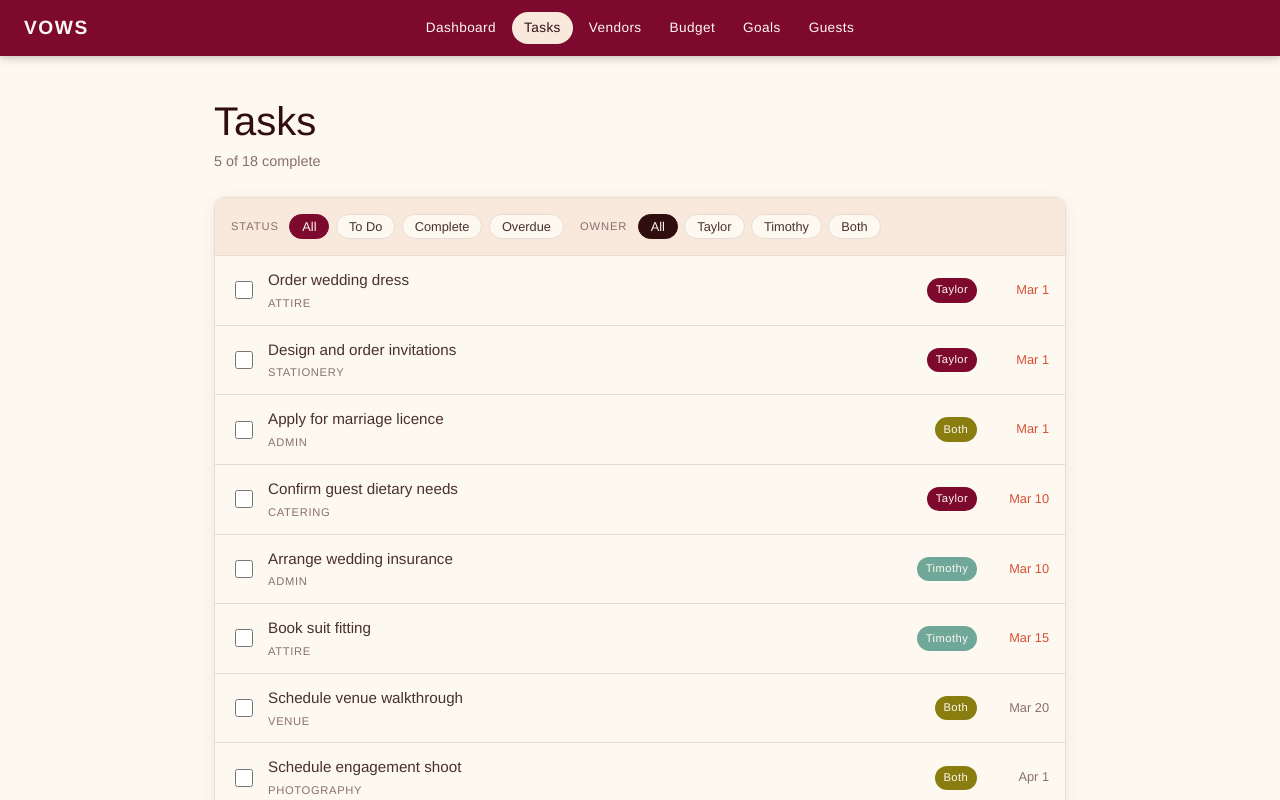
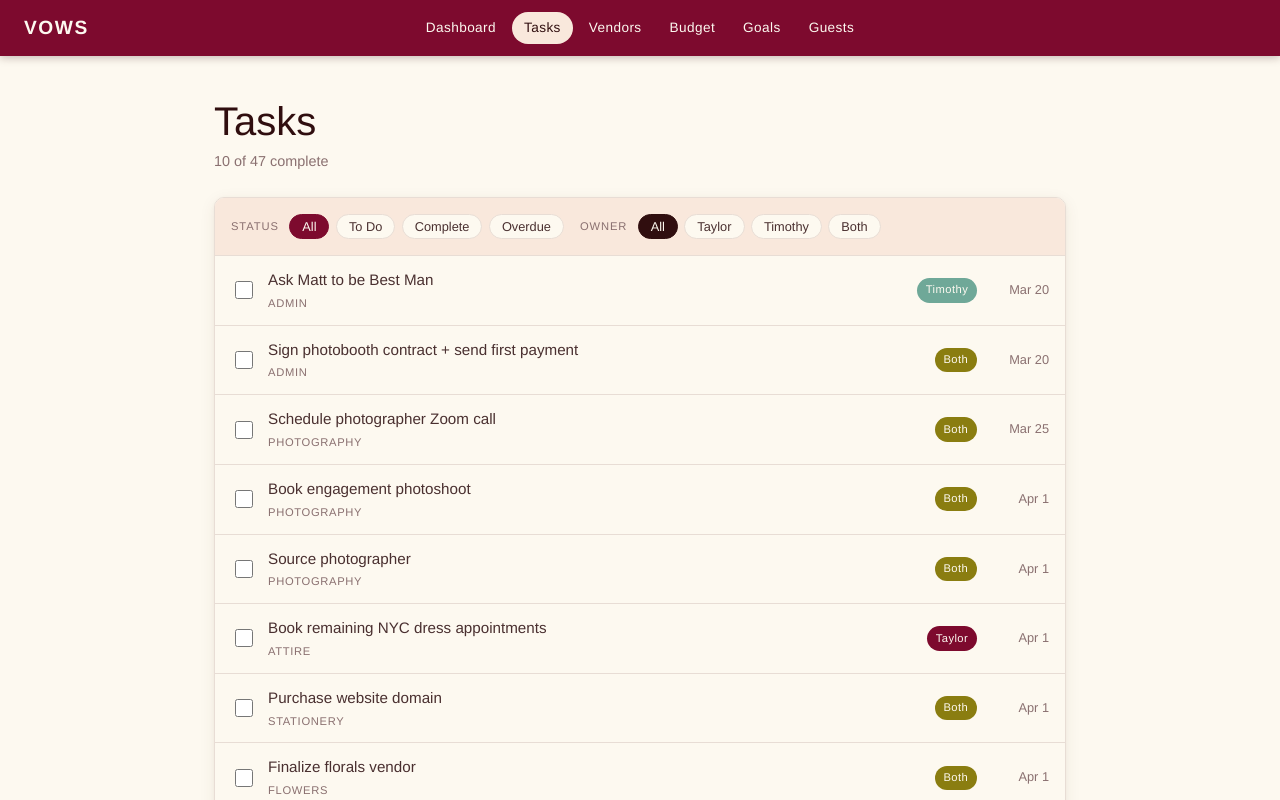
Before and after one commit to timothyryanwalker/wedding-planner, a React (Vite) app: page /tasks in a window 1280 px wide. Shown: the top 800 px of the page. Built offline with nearby package versions, Linux system fonts and the light colour scheme.

Commit message:
Replace sample tasks with real wedding tasks

```diff
--- a/src/pages/Tasks.jsx
+++ b/src/pages/Tasks.jsx
@@ -8,24 +8,53 @@ import TaskCard   from '../components/TaskCard'
 import TaskFilter from '../components/TaskFilter'
 
 const SAMPLE_TASKS = [
-  { id:  1, title: 'Book the venue',                  completed: true,  dueDate: '2026-03-01', owner: 'Both',    category: 'Venue'        },
-  { id:  2, title: 'Schedule venue walkthrough',      completed: false, dueDate: '2026-03-20', owner: 'Both',    category: 'Venue'        },
-  { id:  3, title: 'Finalise catering menu',          completed: false, dueDate: '2026-04-15', owner: 'Taylor',  category: 'Catering'     },
-  { id:  4, title: 'Confirm guest dietary needs',     completed: false, dueDate: '2026-03-10', owner: 'Taylor',  category: 'Catering'     },
-  { id:  5, title: 'Book photographer',               completed: true,  dueDate: '2026-02-01', owner: 'Both',    category: 'Photography'  },
-  { id:  6, title: 'Schedule engagement shoot',       completed: false, dueDate: '2026-04-01', owner: 'Both',    category: 'Photography'  },
-  { id:  7, title: 'Choose florist',                  completed: true,  dueDate: '2026-02-15', owner: 'Taylor',  category: 'Flowers'      },
-  { id:  8, title: 'Finalise floral arrangements',    completed: false, dueDate: '2026-05-01', owner: 'Taylor',  category: 'Flowers'      },
-  { id:  9, title: 'Order wedding dress',             completed: false, dueDate: '2026-03-01', owner: 'Taylor',  category: 'Attire'       },
-  { id: 10, title: 'Book suit fitting',               completed: false, dueDate: '2026-03-15', owner: 'Timothy', category: 'Attire'       },
-  { id: 11, title: 'Book DJ / band',                  completed: false, dueDate: '2026-04-30', owner: 'Timothy', category: 'Music'        },
-  { id: 12, title: 'Build ceremony playlist',         completed: false, dueDate: '2026-06-01', owner: 'Both',    category: 'Music'        },
-  { id: 13, title: 'Design and order invitations',    completed: false, dueDate: '2026-03-01', owner: 'Taylor',  category: 'Stationery'   },
-  { id: 14, title: 'Send save-the-dates',             completed: true,  dueDate: '2026-02-01', owner: 'Both',    category: 'Stationery'   },
-  { id: 15, title: 'Research honeymoon destinations', completed: true,  dueDate: '2026-02-28', owner: 'Both',    category: 'Honeymoon'    },
-  { id: 16, title: 'Book honeymoon flights',          completed: false, dueDate: '2026-05-15', owner: 'Timothy', category: 'Honeymoon'    },
-  { id: 17, title: 'Apply for marriage licence',      completed: false, dueDate: '2026-03-01', owner: 'Both',    category: 'Admin'        },
-  { id: 18, title: 'Arrange wedding insurance',       completed: false, dueDate: '2026-03-10', owner: 'Timothy', category: 'Admin'        },
+  { id:  1, title: 'Ask Matt to be Best Man',                       completed: false, dueDate: '2026-03-20', owner: 'Timothy', category: 'Admin',       priority: 'High'   },
+  { id:  2, title: 'Sign photobooth contract + send first payment', completed: false, dueDate: '2026-03-20', owner: 'Both',    category: 'Admin',       priority: 'High'   },
+  { id:  3, title: 'Book engagement photoshoot',                    completed: false, dueDate: '2026-04-01', owner: 'Both',    category: 'Photography', priority: 'High'   },
+  { id:  4, title: 'Source photographer',                           completed: false, dueDate: '2026-04-01', owner: 'Both',    category: 'Photography', priority: 'High'   },
+  { id:  5, title: 'Source videographer',                           completed: false, dueDate: '2026-05-01', owner: 'Both',    category: 'Photography', priority: 'Medium' },
+  { id:  6, title: 'Figure out who is marrying us',                 completed: false, dueDate: '2026-04-15', owner: 'Both',    category: 'Admin',       priority: 'High'   },
+  { id:  7, title: 'Book remaining NYC dress appointments',         completed: false, dueDate: '2026-04-01', owner: 'Taylor',  category: 'Attire',      priority: 'High'   },
+  { id:  8, title: 'Ceremony dress fitting/tailoring',              completed: false, dueDate: '2027-01-01', owner: 'Taylor',  category: 'Attire',      priority: 'Medium' },
+  { id:  9, title: 'Reception dress fitting/tailoring',             completed: false, dueDate: '2027-02-01', owner: 'Taylor',  category: 'Attire',      priority: 'Medium' },
+  { id: 10, title: 'Hair/makeup trial',                             completed: false, dueDate: '2027-03-01', owner: 'Taylor',  category: 'Attire',      priority: 'Medium' },
+  { id: 11, title: 'Spray tan',                                     completed: false, dueDate: '2027-05-25', owner: 'Taylor',  category: 'Attire',      priority: 'Low'    },
+  { id: 12, title: 'Manicure/pedicure',                             completed: false, dueDate: '2027-05-28', owner: 'Taylor',  category: 'Attire',      priority: 'Low'    },
+  { id: 13, title: 'Tuxedo fitting/tailoring',                      completed: false, dueDate: '2027-01-01', owner: 'Timothy', category: 'Attire',      priority: 'Medium' },
+  { id: 14, title: 'Haircut',                                       completed: false, dueDate: '2027-05-28', owner: 'Timothy', category: 'Attire',      priority: 'Low'    },
+  { id: 15, title: 'Design website',                                completed: false, dueDate: '2026-06-01', owner: 'Both',    category: 'Stationery',  priority: 'Medium' },
+  { id: 16, title: 'Design invitations',                            completed: false, dueDate: '2026-07-01', owner: 'Taylor',  category: 'Stationery',  priority: 'Medium' },
+  { id: 17, title: 'Design programmes',                             completed: false, dueDate: '2027-02-01', owner: 'Taylor',  category: 'Stationery',  priority: 'Low'    },
+  { id: 18, title: 'Build registry',                                completed: false, dueDate: '2026-05-01', owner: 'Both',    category: 'Admin',       priority: 'Medium' },
+  { id: 19, title: 'Purchase website domain',                       completed: false, dueDate: '2026-04-01', owner: 'Both',    category: 'Stationery',  priority: 'Medium' },
+  { id: 20, title: 'Schedule photographer Zoom call',               completed: false, dueDate: '2026-03-25', owner: 'Both',    category: 'Photography', priority: 'High'   },
+  { id: 21, title: 'Work on family shot lists',                     completed: false, dueDate: '2027-03-01', owner: 'Both',    category: 'Photography', priority: 'Low'    },
+  { id: 22, title: 'Schedule venue tasting',                        completed: false, dueDate: '2026-06-01', owner: 'Both',    category: 'Venue',       priority: 'High'   },
+  { id: 23, title: 'Determine officiant',                           completed: false, dueDate: '2026-05-01', owner: 'Both',    category: 'Admin',       priority: 'High'   },
+  { id: 24, title: 'Write vows',                                    completed: false, dueDate: '2027-04-01', owner: 'Both',    category: 'Admin',       priority: 'Medium' },
+  { id: 25, title: 'Select ceremony readings',                      completed: false, dueDate: '2027-03-01', owner: 'Both',    category: 'Admin',       priority: 'Low'    },
+  { id: 26, title: 'Select walk in/out music',                      completed: false, dueDate: '2027-03-01', owner: 'Both',    category: 'Music',       priority: 'Low'    },
+  { id: 27, title: 'Book DJ',                                       completed: false, dueDate: '2026-06-01', owner: 'Timothy', category: 'Music',       priority: 'High'   },
+  { id: 28, title: 'Finalize florals vendor',                       completed: false, dueDate: '2026-04-01', owner: 'Both',    category: 'Flowers',     priority: 'High'   },
+  { id: 29, title: 'Design menus',                                  completed: false, dueDate: '2027-03-01', owner: 'Taylor',  category: 'Stationery',  priority: 'Low'    },
+  { id: 30, title: 'Print menus',                                   completed: false, dueDate: '2027-04-15', owner: 'Taylor',  category: 'Stationery',  priority: 'Low'    },
+  { id: 31, title: 'Select first dance song',                       completed: false, dueDate: '2026-08-01', owner: 'Both',    category: 'Music',       priority: 'Medium' },
+  { id: 32, title: 'Book honeymoon flights',                        completed: false, dueDate: '2026-06-01', owner: 'Timothy', category: 'Honeymoon',   priority: 'High'   },
+  { id: 33, title: 'Book honeymoon hotels/AirBnBs',                 completed: false, dueDate: '2026-06-01', owner: 'Both',    category: 'Honeymoon',   priority: 'High'   },
+  { id: 34, title: 'Book honeymoon transportation',                 completed: false, dueDate: '2026-08-01', owner: 'Both',    category: 'Honeymoon',   priority: 'Medium' },
+  { id: 35, title: 'Sort phone plan for honeymoon',                 completed: false, dueDate: '2027-04-01', owner: 'Both',    category: 'Honeymoon',   priority: 'Low'    },
+  { id: 36, title: 'First dance lessons',                           completed: false, dueDate: '2026-09-01', owner: 'Both',    category: 'Admin',       priority: 'Medium' },
+  { id: 37, title: 'Research rehearsal dinner venues',              completed: false, dueDate: '2026-07-01', owner: 'Both',    category: 'Venue',       priority: 'Medium' },
+  { id: 38, title: 'Ask Karleigh to be MOH',                        completed: true,  dueDate: '2026-01-01', owner: 'Taylor',  category: 'Admin',       priority: 'High'   },
+  { id: 39, title: 'Call hotels for wedding blocks',                completed: true,  dueDate: '2026-01-01', owner: 'Both',    category: 'Admin',       priority: 'High'   },
+  { id: 40, title: 'Source HMU artist',                             completed: true,  dueDate: '2026-01-01', owner: 'Taylor',  category: 'Attire',      priority: 'High'   },
+  { id: 41, title: 'Lovely Bride appointment (Philly)',             completed: true,  dueDate: '2026-02-01', owner: 'Taylor',  category: 'Attire',      priority: 'Medium' },
+  { id: 42, title: 'Kinfolk appointment (Philly)',                  completed: true,  dueDate: '2026-02-01', owner: 'Taylor',  category: 'Attire',      priority: 'Medium' },
+  { id: 43, title: 'Anthropologie appointment (Philly)',            completed: true,  dueDate: '2026-02-01', owner: 'Taylor',  category: 'Attire',      priority: 'Medium' },
+  { id: 44, title: 'Lovely Bride appointment (NYC)',                completed: true,  dueDate: '2026-02-15', owner: 'Taylor',  category: 'Attire',      priority: 'Medium' },
+  { id: 45, title: 'Sarah Seven appointment (NYC)',                 completed: true,  dueDate: '2026-02-15', owner: 'Taylor',  category: 'Attire',      priority: 'Medium' },
+  { id: 46, title: 'Pay Salt Florist deposit',                      completed: true,  dueDate: '2026-01-29', owner: 'Both',    category: 'Flowers',     priority: 'High'   },
+  { id: 47, title: 'Pay Air Hair & Makeup deposit',                 completed: true,  dueDate: '2026-01-29', owner: 'Taylor',  category: 'Attire',      priority: 'High'   },
 ]
 
 const TODAY = new Date()
```
